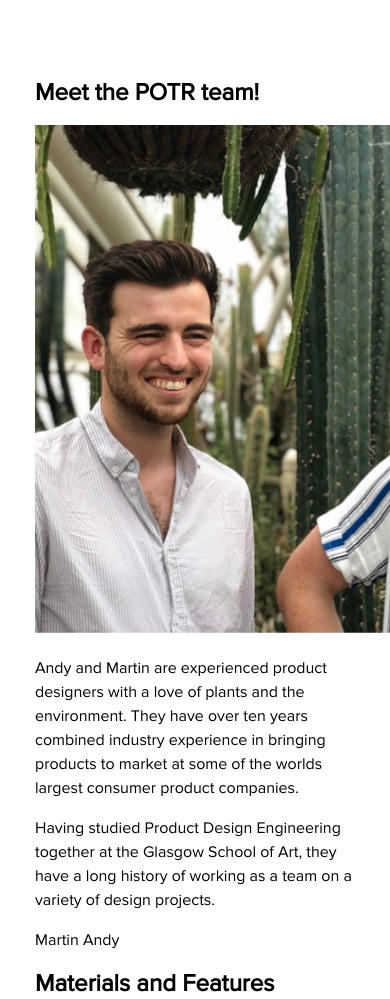
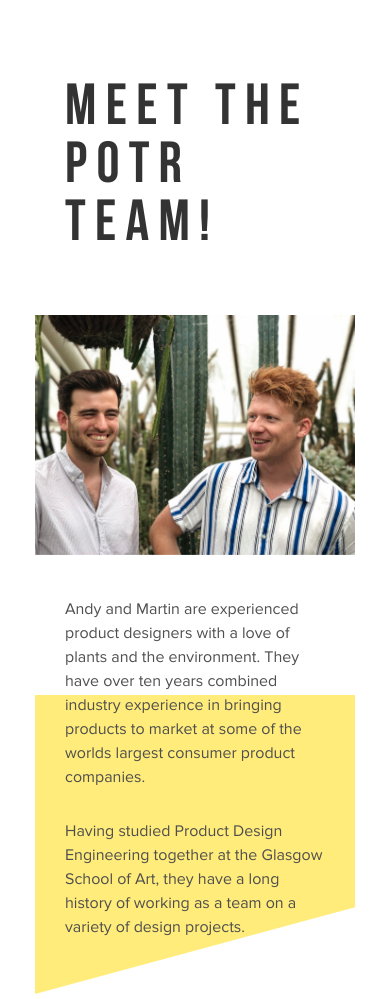
Before and after one commit to crash2bash/potr, a website: page src/index.html in a window 390 px wide. Shown: the part 4000-4999 px from the top of the page. Drawn offline with nearby package versions, Linux system fonts and the light colour scheme; files that its build step writes are made by us from their sources.

Commit message:
mobile team section

```diff
--- a/src/index.html
+++ b/src/index.html
@@ -174,8 +174,9 @@
         </h2>
         <img src="./images/martinandandy_desktop.png"
              alt="Martin and Andy"
-             class="team_image">
-        <p class="team__text">
+             class="team__image">
+        <div class="team__text-container">
+          <p class="team__text team__text--outer">
             Andy and Martin are experienced product designers with a love of plants and the environment.
             They have over ten years combined industry experience in bringing products to market at some
             of the worlds largest consumer product companies.
@@ -184,6 +185,7 @@
             Having studied Product Design Engineering together at the Glasgow School of Art,
             they have a long history of working as a team on a variety of design projects.
           </p>
+        </div>
         <span class="team__lead team__lead--martin">
           Martin
         </span>
--- a/src/styles/main.scss
+++ b/src/styles/main.scss
@@ -7,6 +7,7 @@
 @import "button";
 @import "about";
 @import "features";
+@import "team";
 
 html {
   font-family: "Proxima Nova", sans-serif;
--- /dev/null
+++ b/src/styles/team.scss
@@ -0,0 +1,54 @@
+@import "utils";
+@import "fonts";
+@import "typography";
+@import "utils/vars";
+@import "utils/mixins";
+@import "utils/extends";
+
+.team {
+
+  &__title {
+    width: $mobile-content-width;
+    margin: 0 auto 60px;
+
+    font-family: "Bebas Neue Bold", sans-serif;
+    font-size: 58px;
+    line-height: 58px;
+    font-weight: 700;
+
+    letter-spacing: 0.16em;
+
+    color: $c-light-black;
+  }
+
+  &__image {
+    width: 320px;
+    height: 240px;
+    margin-bottom: 35px;
+  }
+
+  &__text-container {
+    padding-bottom: 55px;
+
+    background-image: url(../images/bg_yellow.svg);
+    background-position: 0 98px;
+  }
+
+  &__text {
+    width: $mobile-content-width;
+    margin: 0 auto;
+    color: $c-gray;
+
+    &--outer {
+      margin-bottom: 30px;
+    }
+  }
+
+  &__lead {
+    display: none;
+  }
+
+  &--outer {
+    margin-bottom: 67px;
+  }
+}
```
Also changed, not shown: src/images/bg_yellow.svg (added). Lines whose indentation alone changed are shown as unchanged.
